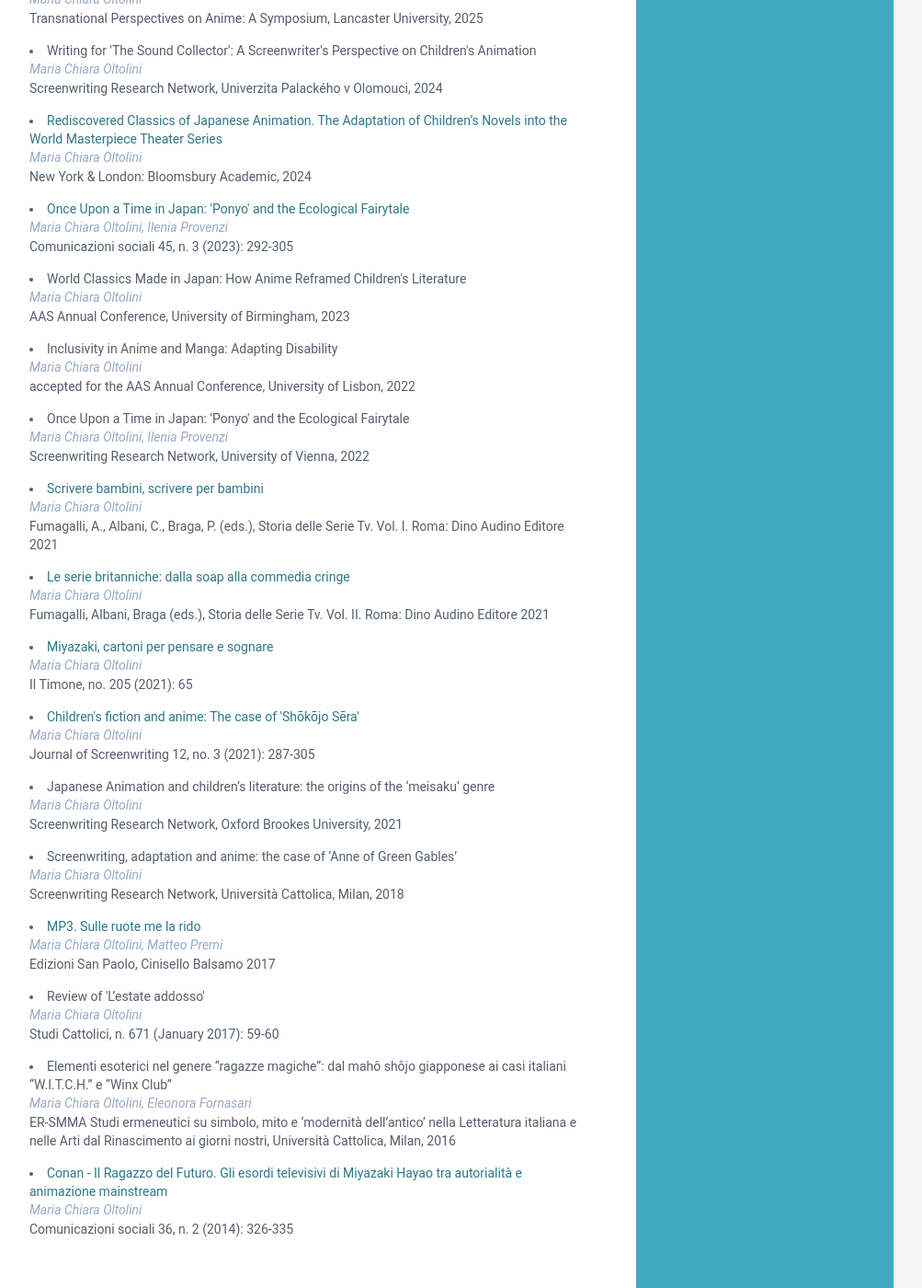
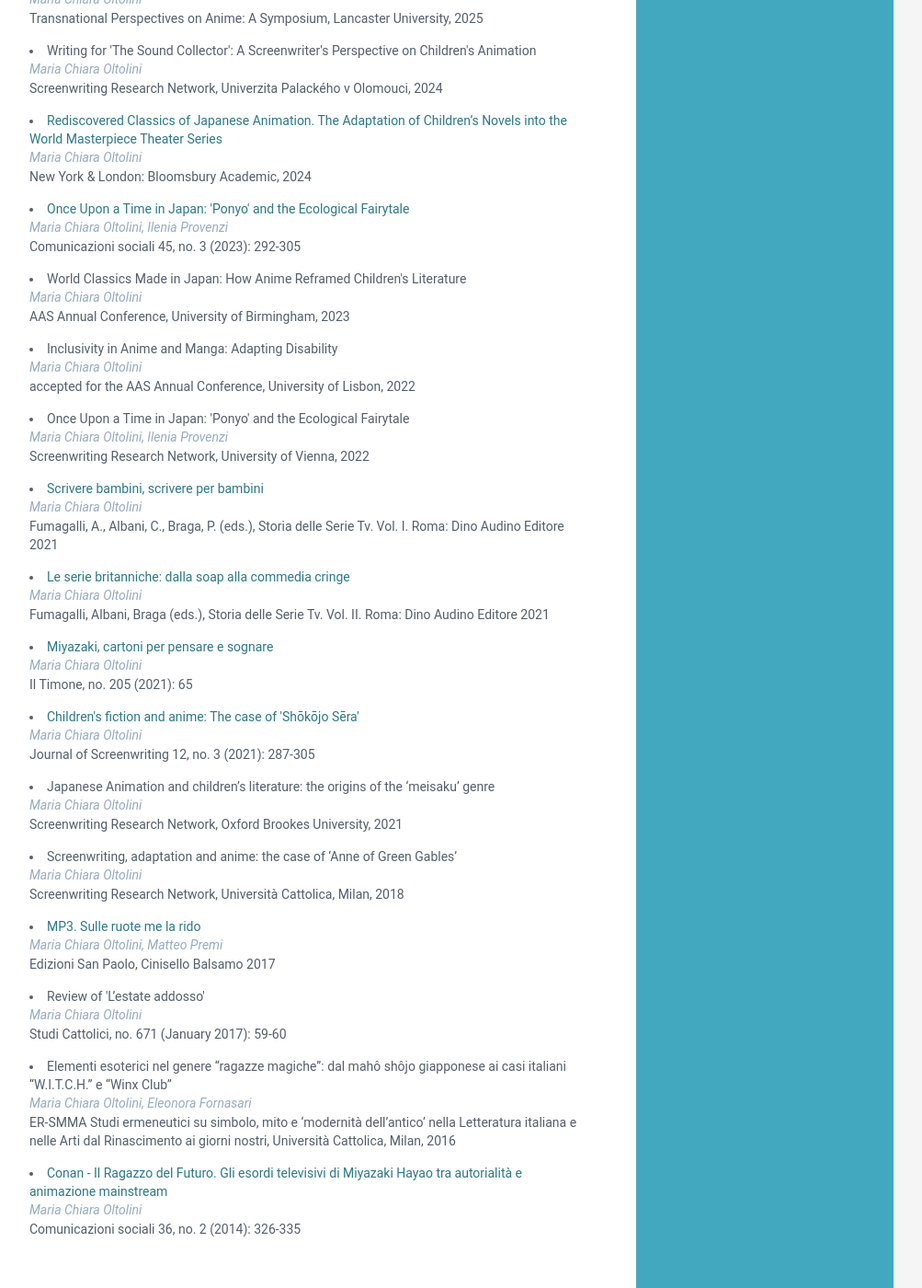
Before and after one commit to machioltolini/machioltolini.github.io, a Jekyll site: the page built from index.html, in a window 1280 px wide and 1400 px high, scrolled down 2659 px. Shown: the whole window at 92% size, without its empty margins (168-1171 px from the left). Built offline with Jekyll 4.4.1, drawn with Linux system fonts in a browser that asks for light colours.

```diff
--- a/_data/data.yml
+++ b/_data/data.yml
@@ -211,7 +211,7 @@ publications:
       - title: "Once Upon a Time in Japan: 'Ponyo' and the Ecological Fairytale"
         link: https://comunicazionisociali.vitaepensiero.it/scheda-articolo_digital/maria-chiara-oltolini-ilenia-provenzi/once-upon-a-time-in-japan-ponyo-and-the-ecological-fairytale-001200_2023_0003_0292-395908.html
         authors: Maria Chiara Oltolini, Ilenia Provenzi
-        reference: "Comunicazioni sociali 45, n. 3 (2023): 292-305"
+        reference: "Comunicazioni sociali 45, no. 3 (2023): 292-305"
 
       - title: "World Classics Made in Japan: How Anime Reframed Children's Literature"
         link:
@@ -266,7 +266,7 @@ publications:
       - title: "Review of 'L’estate addosso'"
         link:
         authors: Maria Chiara Oltolini
-        reference: "Studi Cattolici, n. 671 (January 2017): 59-60"
+        reference: "Studi Cattolici, no. 671 (January 2017): 59-60"
 
       - title: "Elementi esoterici nel genere “ragazze magiche”: dal mahô shôjo giapponese ai casi italiani “W.I.T.C.H.” e “Winx Club”"
         link:
@@ -276,7 +276,7 @@ publications:
       - title: "Conan - Il Ragazzo del Futuro. Gli esordi televisivi di Miyazaki Hayao tra autorialità e animazione mainstream"
         link: https://comunicazionisociali.vitaepensiero.it/scheda-articolo_digital/maria-chiara-oltolini/conan-il-ragazzo-del-futuro-gli-esordi-televisivi-di-miyazaki-hayao-tra-autorialita-e-animazione-mainstream-conan-the-future-boy-the-television-output-of-miyazaki-hayao-between-authorship-and-mainstream-animation-001200_2014_0002_0326-235025.html
         authors: Maria Chiara Oltolini
-        reference: "Comunicazioni sociali 36, n. 2 (2014): 326-335"
+        reference: "Comunicazioni sociali 36, no. 2 (2014): 326-335"
 
 skills:
     # title: Skills &amp; Proficiency
```
